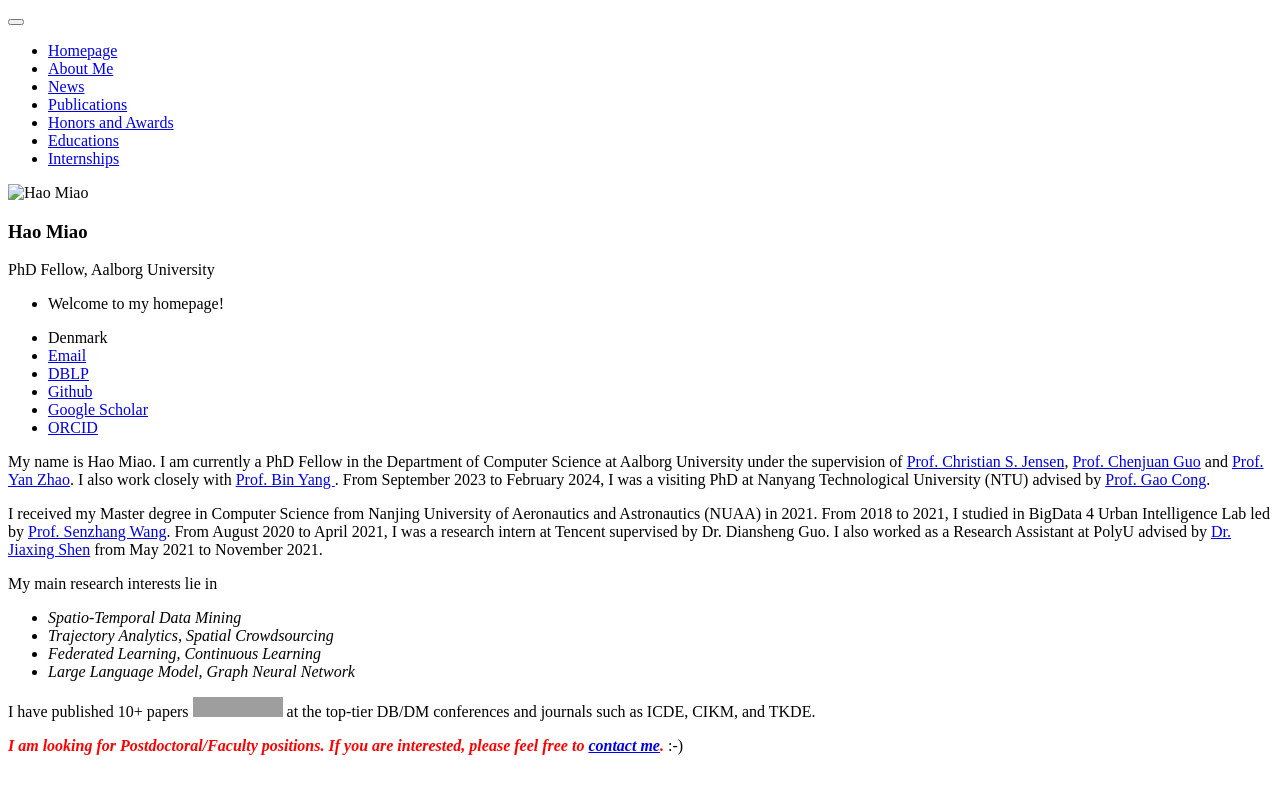
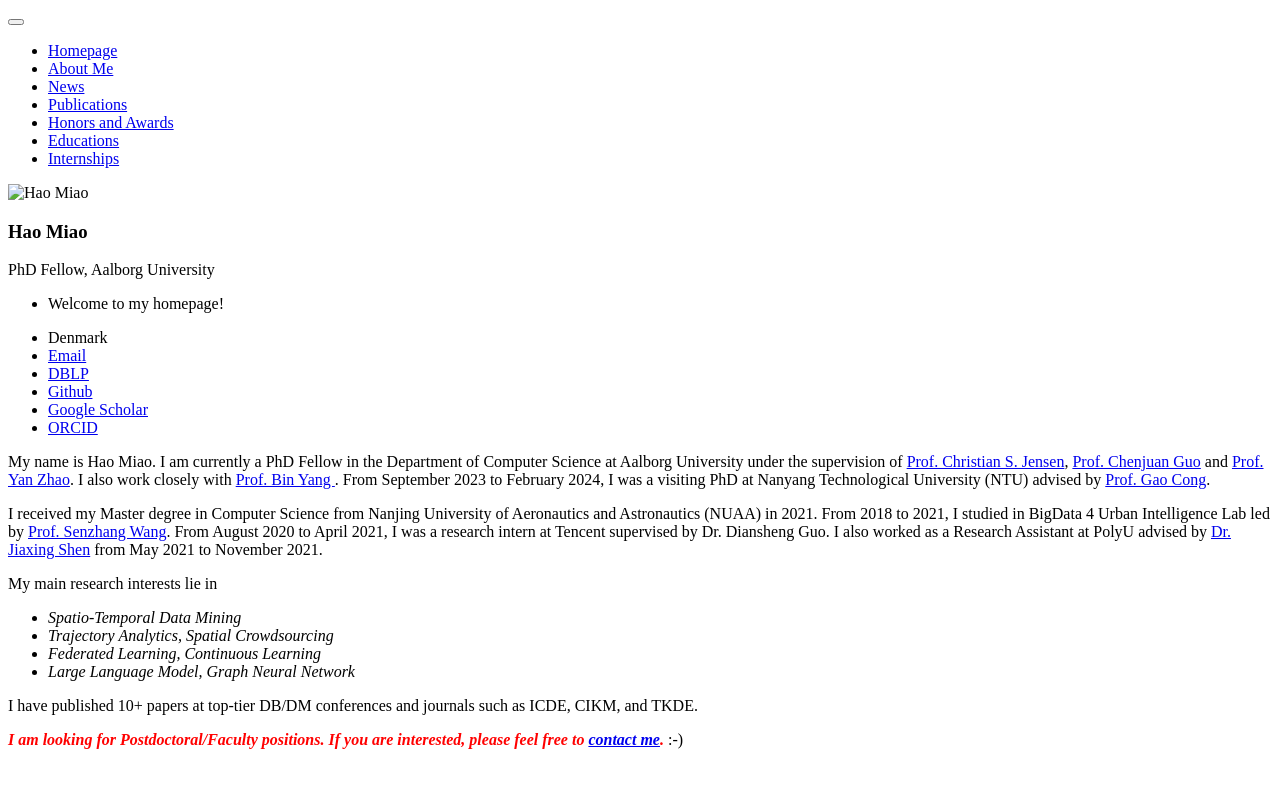
Before and after one commit to MiaoHaoSunny/MiaoHaoSunny.github.io, a Jekyll site: the page built from _pages/includes/intro.md, in a window 1280 px wide. Shown: the top 794 px of the page. Built offline with Jekyll 4.4.1, drawn with Linux system fonts in a browser that asks for light colours; our own code applies the rules of GitHub Pages for plain Markdown files; grey boxes are pictures that could not be loaded.

Commit message:
Update intro.md

```diff
--- a/_pages/includes/intro.md
+++ b/_pages/includes/intro.md
@@ -8,6 +8,7 @@
 - _Federated Learning, Continuous Learning_
 - _Large Language Model, Graph Neural Network_
 
-I have published 10+ papers <a href='https://scholar.google.com/citations?user=eRouT0MAAAAJ'><img src="https://img.shields.io/endpoint?logo=Google%20Scholar&url=https%3A%2F%2Fcdn.jsdelivr.net%2Fgh%2FRayeRen%2Fmiaohaosunny.github.io@google-scholar-stats%2Fgs_data_shieldsio.json&labelColor=f6f6f6&color=9cf&style=flat&label=citations"></a> at the top-tier DB/DM conferences and journals such as ICDE, CIKM, and TKDE.
+I have published 10+ papers at top-tier DB/DM conferences and journals such as ICDE, CIKM, and TKDE.
+<!-- <a href='https://scholar.google.com/citations?user=eRouT0MAAAAJ'><img src="https://img.shields.io/endpoint?logo=Google%20Scholar&url=https%3A%2F%2Fcdn.jsdelivr.net%2Fgh%2FRayeRen%2Fmiaohaosunny.github.io@google-scholar-stats%2Fgs_data_shieldsio.json&labelColor=f6f6f6&color=9cf&style=flat&label=citations"></a> -->
 
 <em><i><b><font color="red">I am looking for Postdoctoral/Faculty positions. If you are interested, please feel free to <a href="mailto:haom@cs.aau.dk">contact me</a>.</font></b></i></em> :-)
```
